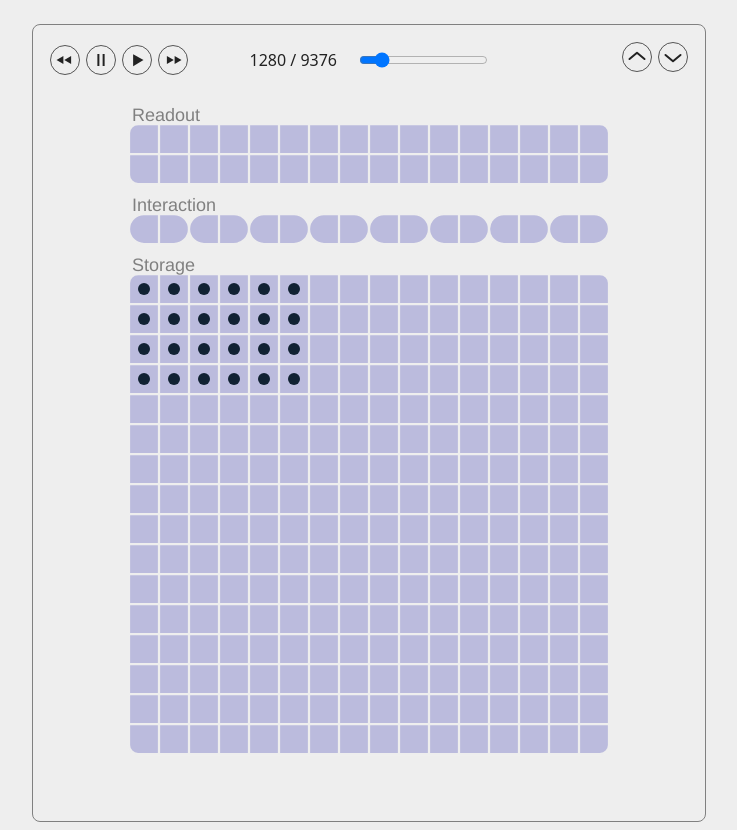
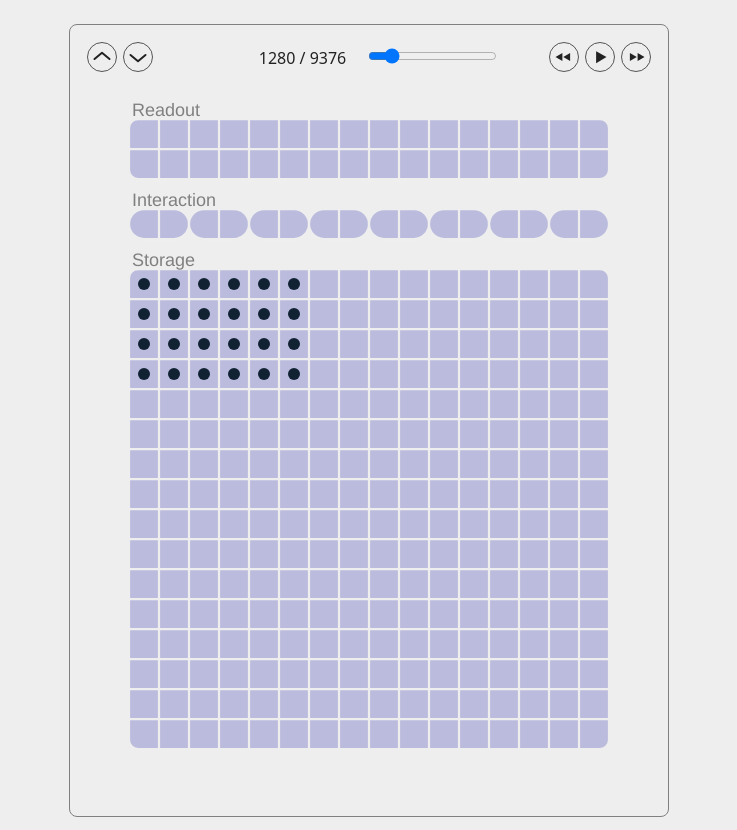
Before and after one commit to billti/minpage, a website with bundled scripts: page public/index.html in a window 1280 px wide. Shown: the whole page, without its empty margins (271-1008 px from the left). Built offline with nearby package versions, Linux system fonts and the light colour scheme; files whose address does not match are found by name.

Commit message:
Set controls in code

```diff
--- a/public/index.html
+++ b/public/index.html
@@ -10,54 +10,6 @@
   <body class="minpage-body">
     <div class="minpage-app" id="app">
       <div class="minpage-toolstrip">
-        <svg
-          class="minpage-toolbar"
-          viewBox="0 0 1120 256"
-          xmlns="http://www.w3.org/2000/svg"
-        >
-          <g fill="none">
-            <g class="minpage-icon" transform="translate(0)">
-              <circle cx="128" cy="128" r="116" data-control="prev" />
-              <path d="M60,128 l55,-32 l0,64 z" />
-              <path d="M122,128 l55,-32 l0,64 z" />
-            </g>
-            <g class="minpage-icon" transform="translate(288)">
-              <circle cx="128" cy="128" r="116" data-control="pause" />
-              <path d="M99 80 l16 0 l0 96 l-16 0 z" />
-              <path d="M141 80 l16 0 l0 96 l-16 0 z" />
-            </g>
-            <g class="minpage-icon" transform="translate(576)">
-              <circle cx="128" cy="128" r="116" data-control="play" />
-              <path d="M180,128 l-83,-47 l0,96 z" />
-            </g>
-            <g class="minpage-icon" transform="translate(864)">
-              <circle cx="128" cy="128" r="116" data-control="next" />
-              <path d="M196,128 l-55,-32 l0,64 z" />
-              <path d="M134,128 l-55,-32 l0,64 z" />
-            </g>
-          </g>
-        </svg>
-        <div class="minpage-step">1280 / 9376</div>
-        <input
-          type="range"
-          class="minpage-slider"
-          id="slider"
-          min="0"
-          max="9376"
-          value="1280"
-        />
-        <div class="minpage-bigsmall">
-          <svg class="minpage-toolbar" viewBox="0 0 544 256">
-            <g class="minpage-icon">
-              <circle cx="128" cy="128" r="116" data-control="zoom-in" />
-              <path class="minpage-icon-line" d="M68 144 l60 -50 l60 50" />
-            </g>
-            <g class="minpage-icon" transform="translate(288)">
-              <circle cx="128" cy="128" r="116" data-control="zoom-out" />
-              <path class="minpage-icon-line" d="M68 112 l60 50 l60 -50" />
-            </g>
-          </svg>
-        </div>
       </div>
       <div class="minpage-zones"></div>
     </div>
--- /dev/null
+++ b/src/controls.ts
@@ -0,0 +1,129 @@
+import { appendChildren, createSvgElements, setAttributes } from "./utils";
+
+// Icons are 256x256, with a 32 spacing inbetween
+export function getIcon(name: string): SVGGElement {
+  const g = createSvgElements("g")[0] as SVGGElement;
+  g.setAttribute("class", "minpage-icon");
+
+  const circle = createSvgElements("circle")[0] as SVGCircleElement;
+  setAttributes(circle, {
+    "cx": "128",
+    "cy": "128",
+    "r": "116",
+    "data-control": name
+  });
+
+  switch (name) {
+    case "prev":
+      {
+        const [path1, path2] = createSvgElements("path", "path");
+        setAttributes(path1, { d: "M60,128 l55,-32 l0,64 z" });
+        setAttributes(path2, { d: "M122,128 l55,-32 l0,64 z" });
+        appendChildren(g, [circle, path1, path2]);
+      }
+      break;
+    case "pause":
+      {
+        const [path1, path2] = createSvgElements("path", "path");
+        setAttributes(path1, { d: "M99 80 l16 0 l0 96 l-16 0 z" });
+        setAttributes(path2, { d: "M141 80 l16 0 l0 96 l-16 0 z" });
+        appendChildren(g, [circle, path1, path2]);
+      }
+      break;
+    case "play":
+      {
+        const [path1] = createSvgElements("path");
+        setAttributes(path1, { d: "M180,128 l-83,-47 l0,96 z" });
+        appendChildren(g, [circle, path1]);
+      }
+      break;
+    case "next":
+      {
+        const [path1, path2] = createSvgElements("path", "path");
+        setAttributes(path1, { d: "M196,128 l-55,-32 l0,64 z" });
+        setAttributes(path2, { d: "M134,128 l-55,-32 l0,64 z" });
+        appendChildren(g, [circle, path1, path2]);
+      }
+      break;
+    case "zoom-in":
+      {
+        const [path1] = createSvgElements("path");
+        setAttributes(path1, { d: "M68 144 l60 -50 l60 50", "class": "minpage-icon-line" });
+        appendChildren(g, [circle, path1]);
+      }
+      break;
+    case "zoom-out":
+      {
+        const [path1] = createSvgElements("path");
+        setAttributes(path1, { d: "M68 112 l60 50 l60 -50", "class": "minpage-icon-line" });
+        appendChildren(g, [circle, path1]);
+      }
+      break;
+    default:
+      throw "Unknown icon";
+  }
+
+  return g;
+}
+
+export function createPlayerControls() : SVGSVGElement {
+    const svg = createSvgElements("svg")[0] as SVGSVGElement;
+    const width = 256 * 3 + 32 * 2;
+    setAttributes(svg, {
+        "viewBox": `0 0 ${width} 256`,
+        "class": "minpage-toolbar",
+    });
+    const prev = getIcon("prev");
+    prev.setAttribute("transform", "translate(0)");
+
+    const play = getIcon("play");
+    play.setAttribute("transform", "translate(288)");
+
+    const pause = getIcon("pause");
+    pause.setAttribute("transform", "translate(288)");
+    pause.style.display = "none"; // Hidden if not playing
+
+    const next = getIcon("next");
+    next.setAttribute("transform", "translate(576)");
+
+    appendChildren(svg, [prev, play, pause, next]);
+    return svg;
+}
+
+export function createZoomControls() : SVGSVGElement {
+    const svg = createSvgElements("svg")[0] as SVGSVGElement;
+    const width = 256 * 2 + 32;
+    setAttributes(svg, {
+        "viewBox": `0 0 ${width} 256`,
+        "class": "minpage-toolbar",
+    });
+    const zoomIn = getIcon("zoom-in");
+    zoomIn.setAttribute("transform", "translate(0)");
+
+    const zoomOut = getIcon("zoom-out");
+    zoomOut.setAttribute("transform", "translate(288)");
+
+    appendChildren(svg, [zoomIn, zoomOut]);
+    return svg;
+}
+
+export function createScrubberControls() : HTMLDivElement {
+    const div = document.createElement("div");
+    div.style.margin = "0 auto";
+
+    const span = document.createElement("span");
+    span.classList.add("minpage-step");
+    span.innerText = "1280 / 9376";
+
+    const slider = document.createElement("input");
+    slider.type = "range";
+    slider.classList.add("minpage-slider");
+    slider.id = "slider";
+    slider.min = "0";
+    slider.max = "9376";
+    slider.value = "1280";
+
+    div.appendChild(span);
+    div.appendChild(slider);
+    return div;
+}
--- a/src/index.css
+++ b/src/index.css
@@ -30,7 +30,8 @@
 }
 
 .minpage-app {
-  width: 640px;
+  box-sizing: border-box;
+  width: 600px;
   border: 1px solid gray;
   border-radius: 8px;
   margin: auto;
@@ -48,6 +49,11 @@
 .minpage-toolbar {
   height: 32px;
   user-select: none;
+}
+
+.minpage-toolbar-left {
+  /* To make same size as right icons */
+  padding-right: 36px;
 }
 
 .minpage-icon > circle {
--- a/src/index.ts
+++ b/src/index.ts
@@ -1,3 +1,4 @@
+import { createPlayerControls, createScrubberControls, createZoomControls } from "./controls";
 import "./index.css";
 import { fillQubitLocations, Layout } from "./layout";
 
@@ -12,6 +13,19 @@ function render() {
   // Render the layout
   const qubits = fillQubitLocations(4, 6, 3);
   const layout = new Layout(machineLayout, qubits);
+
+  const zoomControls = createZoomControls();
+  zoomControls.classList.add("minpage-toolbar-left");
+
+  const playerControls = createPlayerControls();
+  const scrubberControls = createScrubberControls()
+
+  const toolstrip = document.body.querySelector(".minpage-toolstrip") as HTMLDivElement;
+  toolstrip.appendChild(zoomControls);
+  toolstrip.appendChild(scrubberControls);
+  toolstrip.appendChild(playerControls);
+
+
   const zones = document.body.querySelector(".minpage-zones") as HTMLDivElement;
   zones.appendChild(layout.container);
 
@@ -31,8 +45,19 @@ function render() {
   ) as SVGCircleElement;
   const qubit = document.querySelector(".minpage-qubit") as SVGCircleElement;
 
-  zoomIn.addEventListener("click", () => layout.zoomIn());
-  zoomOut.addEventListener("click", () => layout.zoomOut());
+  function setAppWidth() {
+    const newWidth = (layout.width * layout.scale) + 32;
+    newWidth > 600 ? app.style.width = `${newWidth}px` : app.style.width = "600px";
+  }
+
+  zoomIn.addEventListener("click", () => {
+    layout.zoomIn();
+    setAppWidth();
+  });
+  zoomOut.addEventListener("click", () => {
+    layout.zoomOut();
+    setAppWidth();
+  });
 
   next.addEventListener("click", () => {
     qubit
```
Also changed, not shown: src/TODO.md (+5 -7 lines).
